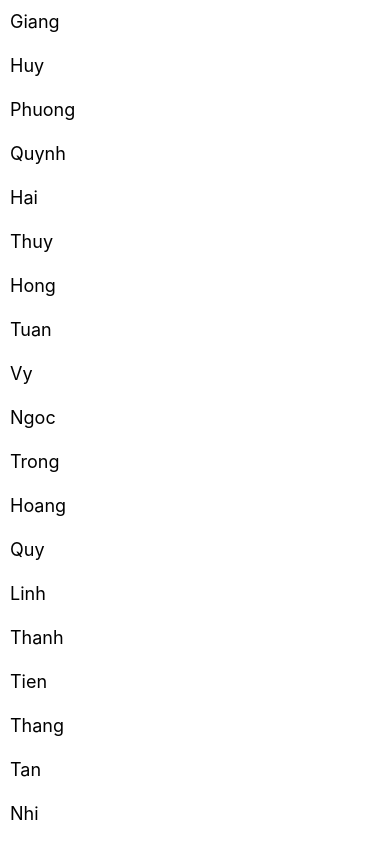
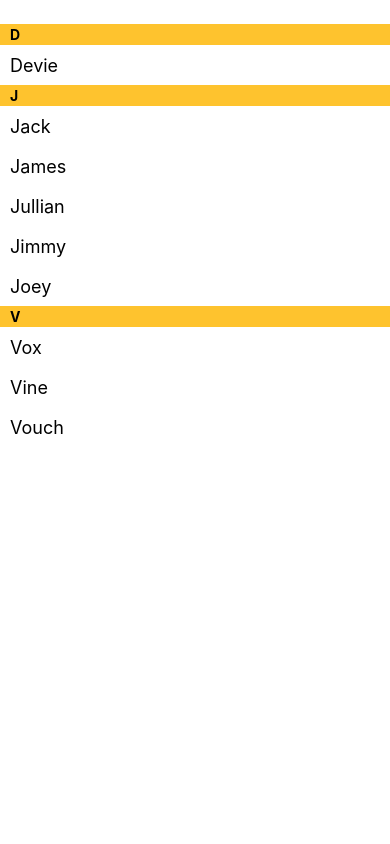
Before and after one commit to jangnguyen/myReactNative, a React Native app: screen / in a window 390 px wide. Built offline with nearby package versions, Linux system fonts and the light colour scheme.

Commit message:
Using a SectionList

```diff
--- a/App.js
+++ b/App.js
@@ -1,34 +1,20 @@
 import React from 'react';
-import {StyleSheet, FlatList, View, Text} from 'react-native';
+import {StyleSheet, SectionList, FlatList, View, Text} from 'react-native';
 
 export default class App extends React.Component {
 
     render() {
         return (
             <View style={styles.container}>
-                <FlatList
-                    data={[
-                        {key: 'Giang'},
-                        {key: 'Huy'},
-                        {key: 'Phuong'},
-                        {key: 'Quynh'},
-                        {key: 'Hai'},
-                        {key: 'Thuy'},
-                        {key: 'Hong'},
-                        {key: 'Tuan'},
-                        {key: 'Vy'},
-                        {key: 'Ngoc'},
-                        {key: 'Trong'},
-                        {key: 'Hoang'},
-                        {key: 'Quy'},
-                        {key: 'Linh'},
-                        {key: 'Thanh'},
-                        {key: 'Tien'},
-                        {key: 'Thang'},
-                        {key: 'Tan'},
-                        {key: 'Nhi'},
+                <SectionList
+                    sections={[
+                        {title: 'D', data: ['Devie']},
+                        {title: 'J', data: ['Jack', 'James', 'Jullian', 'Jimmy', 'Joey']},
+                        {title: 'V', data: ['Vox', 'Vine', 'Vouch']},
                     ]}
-                    renderItem={({item}) => <Text style={styles.item}>{item.key}</Text>}/>
+                    renderItem={({item}) => <Text style={styles.item}>{item}</Text>}
+                    renderSectionHeader={({section}) => <Text style={styles.sectionHeader}>{section.title}</Text>}
+                    keyExtractor={(item, index) => index}/>
             </View>
         );
     }
@@ -37,11 +23,20 @@
 const styles = StyleSheet.create({
     container: {
         flex: 1,
-        paddingTop: 1,
+        paddingTop: 24,
     },
     item: {
         padding: 10,
         fontSize: 18,
-        height: 44,
+        height: 40,
     },
+    sectionHeader: {
+        paddingTop: 2,
+        paddingLeft: 10,
+        paddingRight: 10,
+        paddingBottom: 2,
+        fontSize: 14,
+        fontWeight: 'bold',
+        backgroundColor: '#FEC32E'
+    }
 });
```
